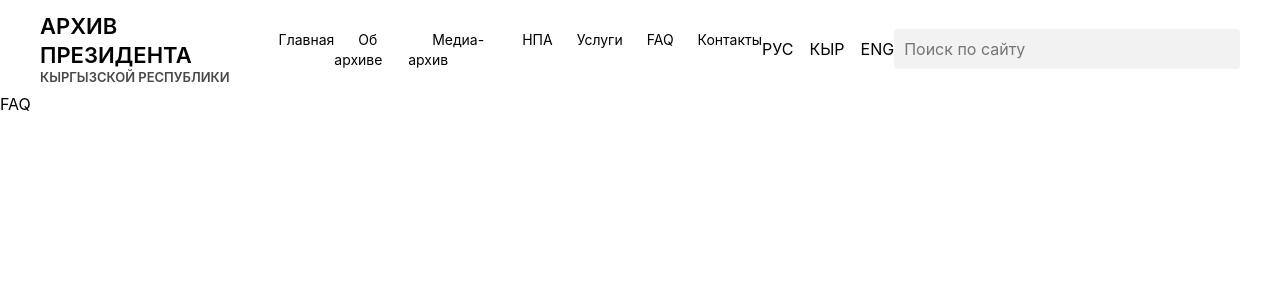
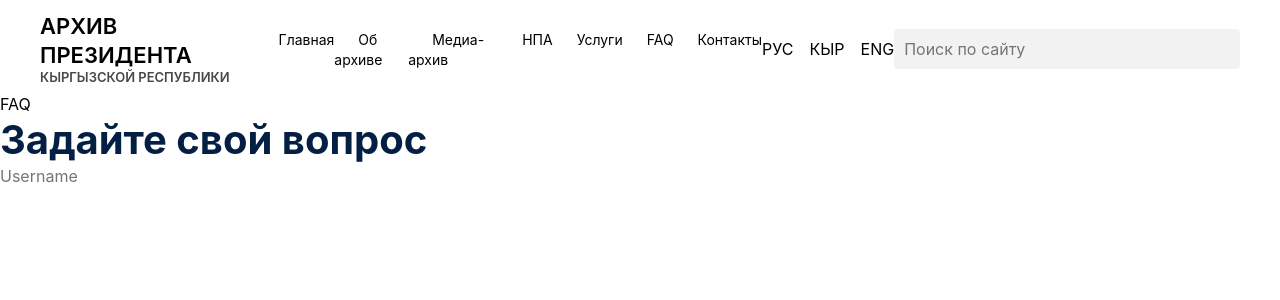
Before and after one commit to Aidarkg/front-archive, a React (Vite) app: page /faq in a window 1280 px wide. Shown: the top 300 px of the page. Built offline with nearby package versions, Linux system fonts and the light colour scheme.

Commit message:
textInput

```diff
--- a/src/app/styles/_vars.sass
+++ b/src/app/styles/_vars.sass
@@ -11,4 +11,18 @@
 //color: var(--root-white)
 //таким оброзом он будет использоваться в стилях
 
-$main: #7777
+#root
+  --main: #FFFFFF
+  --black: #000000
+
+  --blue100: #AAC9DE
+  --blue200: #5593BD
+  --blue300: #005D9C
+  --blue400: #003E68
+  --blue500: #031F44
+
+  --grey100: #F7F7F7
+  --grey300: #D9D9D9
+  --grey200: #EAEAEA
+  --grey400: #909090
+  --grey500: #484848
--- a/src/app/styles/core.sass
+++ b/src/app/styles/core.sass
@@ -9,9 +9,6 @@
   font-size: 16px
   font-weight: 400
   font-family: Inter, sans-serif
-//background:
-//font-family:
-
 
 a, button
   cursor: pointer
@@ -22,7 +19,6 @@ body
   scroll-behavior: smooth
   //background-color: $main
 
-
 .container
   max-width: 1360px
   margin: 0 auto
--- a/src/pages/FAQ/Faq.jsx
+++ b/src/pages/FAQ/Faq.jsx
@@ -1,7 +1,10 @@
+import { QuestionForm } from "./questionForm/QuestionForm.jsx";
+
 export const Faq = () => {
    return (
       <div>
          <h2>FAQ</h2>
+         <QuestionForm />
       </div>
    );
 };
--- /dev/null
+++ b/src/pages/FAQ/questionForm/QuestionForm.jsx
@@ -0,0 +1,16 @@
+import { Typography } from "../../../Typography/Typography.jsx";
+import { TextInput } from "../../../ui/textInput/TextInput.jsx";
+export const QuestionForm = () => {
+   return (
+      <section>
+         <Typography variant="h1" color="blue500">
+            Задайте свой вопрос
+         </Typography>
+         <form>
+            <div>
+               <TextInput type="text" placeholder="Username" />
+            </div>
+         </form>
+      </section>
+   );
+};
--- a/src/pages/npa/Npa.jsx
+++ b/src/pages/npa/Npa.jsx
@@ -1,7 +1,10 @@
+import { CustomInput } from "../../ui/customInput/CustomInput.jsx";
+
 export const Npa = () => {
    return (
       <div>
          <h2>Npa</h2>
+         <CustomInput />
       </div>
    );
 };
--- /dev/null
+++ b/src/ui/textInput/TextInput.jsx
@@ -0,0 +1,6 @@
+import React from "react";
+export const TextInput = React.forwardRef(({ type, placeholder }, ref) => {
+   return <input ref={ref} type={type} placeholder={placeholder} />;
+});
+
+TextInput.displayName = "TextInput";
```
Also changed, not shown: src/ui/customCard/CustomCard.jsx (+12 -11 lines), .eslintrc.cjs, 1 other file (tests, documents, lock files or other folders).
